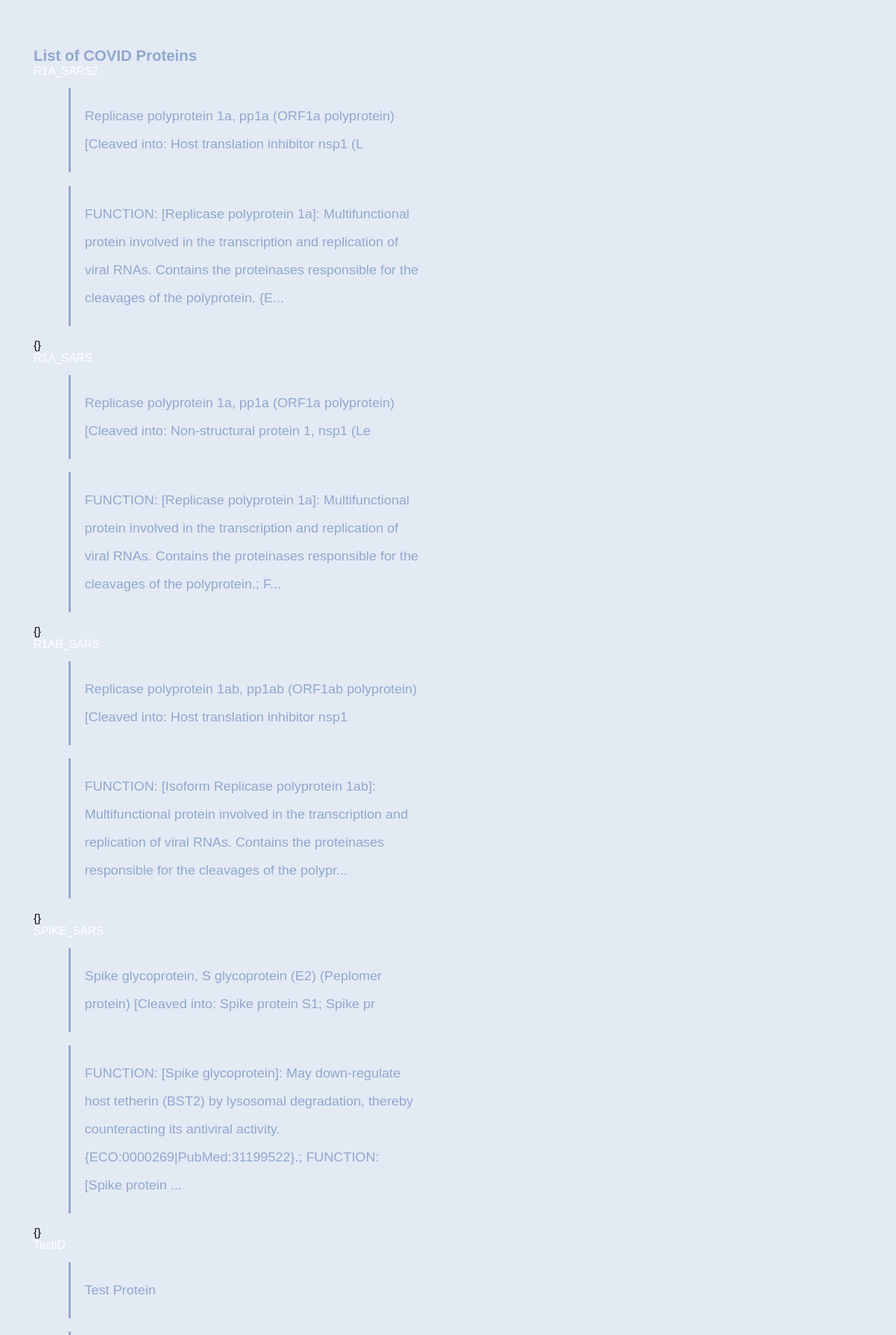
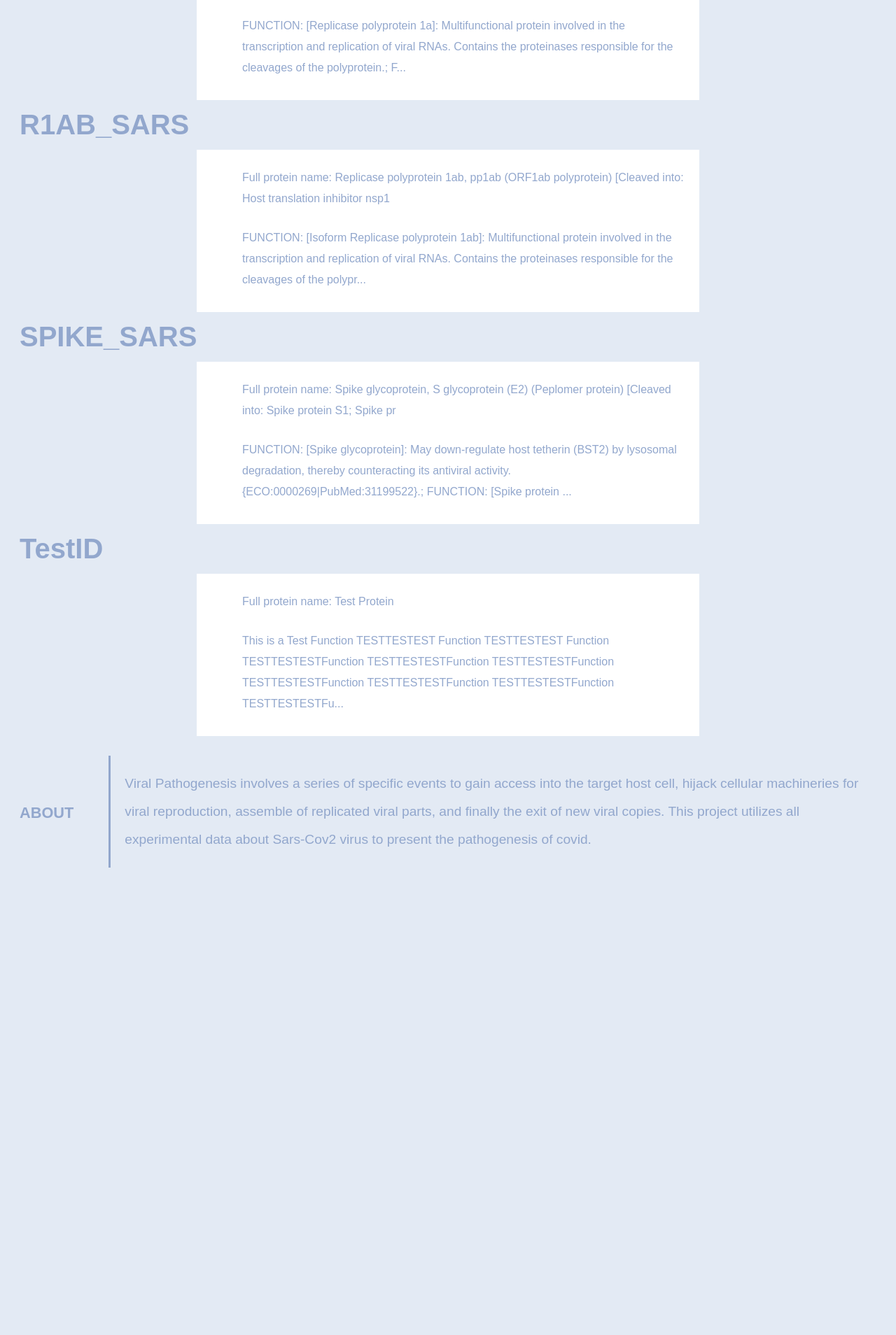
Before and after one commit to stahirah/cs233, a Django app: page /proteins in a window 1280 px wide. Shown: the part 894-2802 px from the top of the page at 70% size. After the commit the page ends 2134 px from the top, so only its background shows below. Run offline with Django 3.2, Linux system fonts and the light colour scheme; data comes from the database, SQL or seed files in the repository.

Commit message:
updated templates paul 4/2

```diff
--- a/covid_web/urls.py
+++ b/covid_web/urls.py
@@ -21,7 +21,7 @@
 urlpatterns = [
     path('admin/', admin.site.urls),
     path('home/', views.home),
-    path('', views.home),
+    path('', views.home, name='homepage'),
     path('about/', views.about),
     path('proteins', include('proteins.urls'))
 ]
--- a/proteins/templates/proteins/proteins_list.html
+++ b/proteins/templates/proteins/proteins_list.html
@@ -1,14 +1,20 @@
 {% extends 'index.html' %}
 
 {%block content%}
-  <h2>List of COVID Proteins</h2>
+    <h1 class="listheading">LIST OF COVID PROTEINS</h1>
 
-<div class="proteins">
+<div>
     {% for protein in proteins %}
-        <div class = "protein">
-            <h><a href="{% url 'proteins:detail' protein.slug %}">{{protein.protein_id}}</a></h>
-            <p>{{protein.protein_name}}</p>
+    <a class="protein-name" href="{% url 'proteins:detail' protein.slug %}">{{protein.protein_id}}</a>
+        <div class = "description-box">
+            <p>Full protein name: {{protein.protein_name}}</p>
             <p>{{protein.function_preview}}</p>
-            </div>{}{% endfor %}
+            </div>
+    {% endfor %}
     </div>
+
+<div class="credits">
+      <a href="{% url 'homepage' %}">BACK TO HOMEPAGE</a>
+    </div>
+
 {% endblock %}
--- a/templates/index.html
+++ b/templates/index.html
@@ -3,35 +3,32 @@
 <html lang="en" >
 <head>
   <meta name="viewport" content="width=device-width, initial-scale=1.0">
+  <meta charset="utf-8">
   <title>CSCI 233 CAPSTONE</title>
-  <link rel="stylesheet" href="style.css">
+  <link rel="stylesheet" href="{% static 'style.css' %}">
 </head>
 <!-- partial:index.partial.html -->
 <body>
-  <h1>Shingeki No Covid</h1>
-  <div class="row">
-    <div class="column">
+  <a href="{% url 'homepage' %}"><h1>COVID PROTEIN DIRECTORY</h1></a>
+
     <form class="search-container">
         <input type="text" id="search-bar" placeholder="Search COVID Protein">
         <button class="button" id="searchBtn" onclick="javascript:alert('Working!')">Go</button>
       </form>
+
     <div class="center">
-        <button class="button2" id="listBtn"> <a href="list.html">See List of all Proteins</a></button>
+        <button class="button2" id="listBtn"> <a href="{% url 'proteins:list' %}">See List of all Proteins</a></button>
   </div>
-    <div class="wrapper">
-      <h1><a href="{% url 'proteins:list' %}"><img src="{% static 'logo.png' %}"/></a></h1>
 
+    <div class="row">
         {%block content%}
-
+        <div class="center">
+                <img src="/static/image_base.png" alt="x">
+          </div>
               {% endblock %}
-
-      </div>
+      <div class="center">
             <h2>ABOUT</h2>
-      <p>Viral Pathogenesis involves a series of specific events to gain access into the target host cell, hijack cellular machineries for viral reproduction, assembly of newly replicated viral parts, and finally viral exit. This project utilizes all experimental data about covid viruses. </p>
-
-    </div>
-    <div class="column">
-        <img src="image_base.png" alt="x">
+            <p>Viral Pathogenesis involves a series of specific events to gain access into the target host cell, hijack cellular machineries for viral reproduction, assemble of replicated viral parts, and finally the exit of new viral copies. This project utilizes all experimental data about Sars-Cov2 virus to present the pathogenesis of covid. </p>
         </div>
       </div>
 
```
Also changed, not shown: proteins/templates/proteins/result.html (+7 -5 lines). Lines whose indentation alone changed are shown as unchanged.
